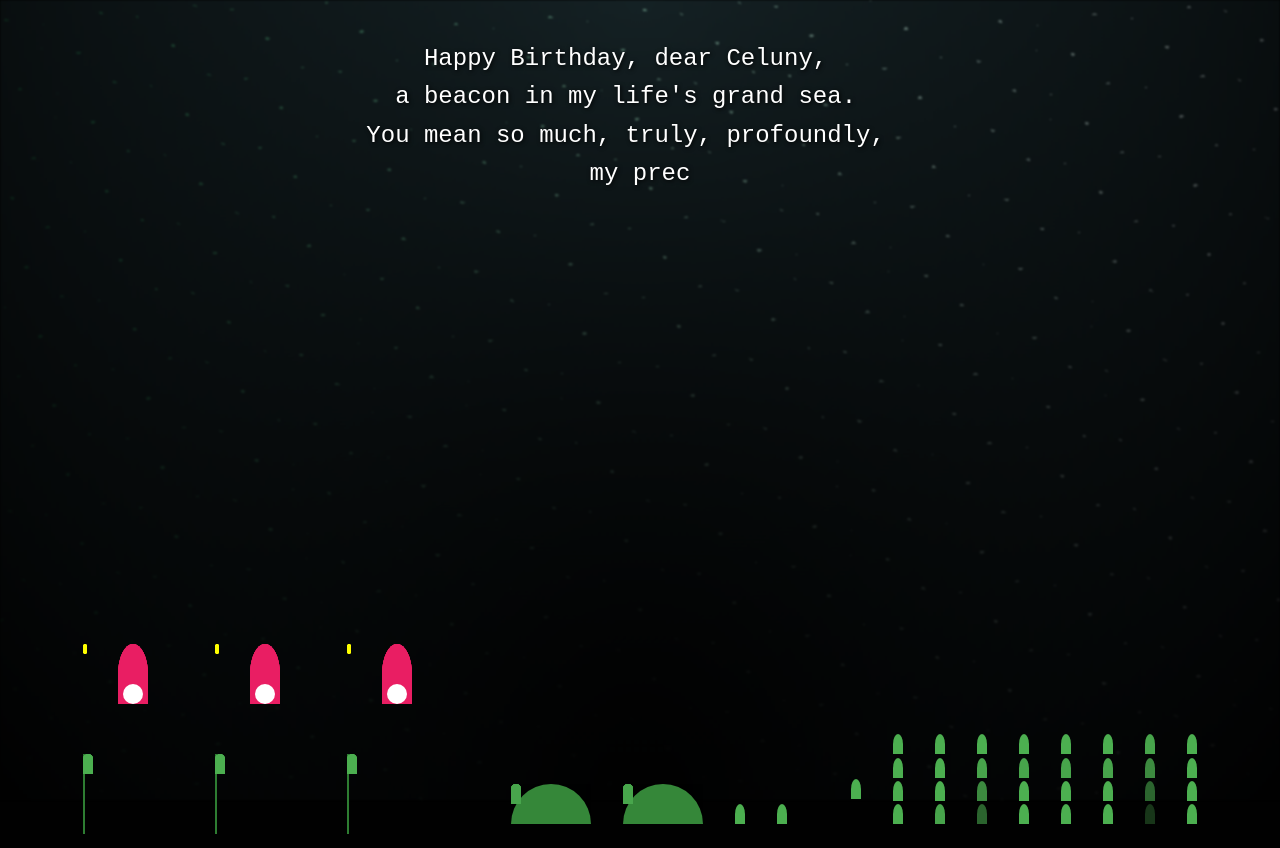
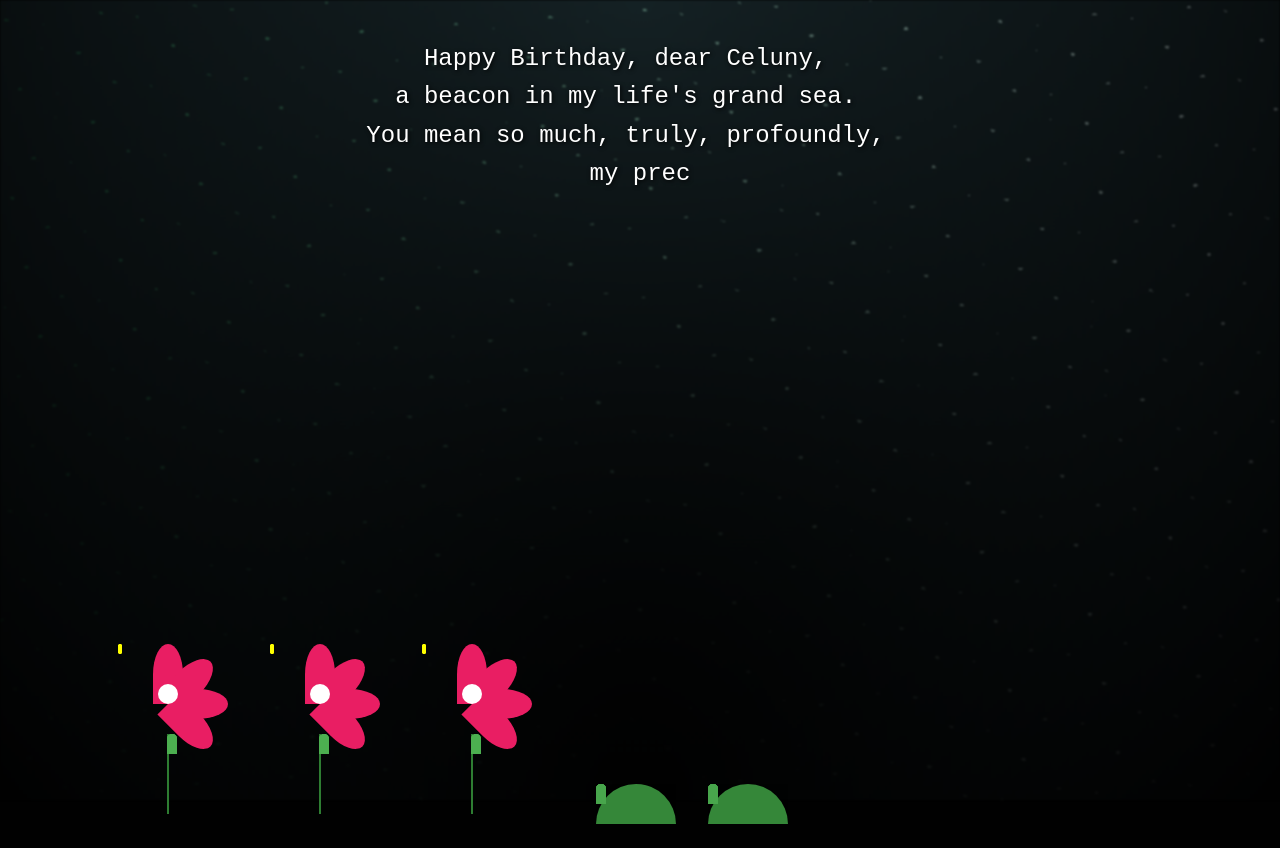
Before and after one commit to jojelll/dear-celunyy, a plain HTML site: page index.html in a window 1280 px wide. Drawn offline with Linux system fonts and the light colour scheme.

Commit message:
Update main.css

```diff
--- a/main.css
+++ b/main.css
@@ -1,16 +1,13 @@
-/* ===== Root Variables ===== */
 :root {
   --dark-color: #010101;
   --white: #ffffff;
   --leaf-green: #4caf50;
   --light-green: #8bc34a;
-  --flower-red: #f44336;
   --flower-pink: #e91e63;
   --stem: #2e7d32;
   --grass: #388e3c;
 }
 
-/* ===== Body and Layout ===== */
 body {
   display: flex;
   flex-direction: column;
@@ -25,7 +22,6 @@ body {
   text-align: center;
 }
 
-/* ===== Night Background ===== */
 .night {
   position: fixed;
   left: 50%;
@@ -37,14 +33,13 @@ body {
   background-image:
     radial-gradient(ellipse at top, transparent 0%, var(--dark-color)),
     radial-gradient(ellipse at bottom, var(--dark-color), rgba(145, 233, 255, 0.2)),
-    repeating-linear-gradient(220deg, rgb(0,0,0) 0px, rgb(0,0,0) 19px, transparent 19px, transparent 22px),
-    repeating-linear-gradient(189deg, rgb(0,0,0) 0px, rgb(0,0,0) 19px, transparent 19px, transparent 22px),
-    repeating-linear-gradient(148deg, rgb(0,0,0) 0px, rgb(0,0,0) 19px, transparent 19px, transparent 22px),
+    repeating-linear-gradient(220deg, #000 0px, #000 19px, transparent 19px, transparent 22px),
+    repeating-linear-gradient(189deg, #000 0px, #000 19px, transparent 19px, transparent 22px),
+    repeating-linear-gradient(148deg, #000 0px, #000 19px, transparent 19px, transparent 22px),
     linear-gradient(90deg, rgb(7, 107, 42), rgb(240, 240, 240));
   z-index: -1;
 }
 
-/* ===== Typewriter Text ===== */
 #typewriter-text {
   position: fixed;
   top: 5vh;
@@ -59,13 +54,12 @@ body {
   text-align: center;
 }
 
-/* ===== Flowers Container ===== */
 .flowers {
   display: flex;
   justify-content: center;
   align-items: flex-end;
+  flex-wrap: wrap;
   gap: 2rem;
-  flex-wrap: wrap;
   width: 100%;
   max-width: 1200px;
   margin: 0 auto;
@@ -73,14 +67,10 @@ body {
   z-index: 10;
 }
 
-/* ===== Individual Flower ===== */
 .flower {
   position: relative;
-  width: 100px;
+  width: 120px;
   height: 180px;
-  display: flex;
-  flex-direction: column;
-  align-items: center;
 }
 
 .flower__inner {
@@ -89,10 +79,12 @@ body {
   height: 100%;
 }
 
-/* ===== Flower Petals ===== */
 .flower__leafs {
-  position: relative;
-  width: 100%;
+  position: absolute;
+  top: 0;
+  left: 50%;
+  transform: translateX(-50%);
+  width: 100px;
   height: 100px;
 }
 
@@ -103,26 +95,26 @@ body {
   border-radius: 50% 50% 0 0;
   position: absolute;
   top: 0;
-  left: calc(50% - 15px);
+  left: 50%;
   transform-origin: bottom center;
-  animation: bloom 1s ease forwards;
 }
-.flower__leaf--1 { transform: rotate(0deg); }
-.flower__leaf--2 { transform: rotate(45deg); }
-.flower__leaf--3 { transform: rotate(90deg); }
-.flower__leaf--4 { transform: rotate(135deg); }
+
+.flower__leaf--1 { transform: translateX(-50%) rotate(0deg); }
+.flower__leaf--2 { transform: translateX(-50%) rotate(45deg); }
+.flower__leaf--3 { transform: translateX(-50%) rotate(90deg); }
+.flower__leaf--4 { transform: translateX(-50%) rotate(135deg); }
 
 .flower__white-circle {
   width: 20px;
   height: 20px;
-  background: var(--white);
+  background: white;
   border-radius: 50%;
   position: absolute;
   top: 40px;
-  left: calc(50% - 10px);
+  left: 50%;
+  transform: translateX(-50%);
 }
 
-/* ===== Flower Lights ===== */
 .flower__light {
   position: absolute;
   width: 4px;
@@ -133,13 +125,14 @@ body {
   animation: blink 2s infinite ease-in-out;
 }
 
-/* ===== Stem ===== */
 .flower__line {
-  position: relative;
+  position: absolute;
+  top: 90px;
+  left: 50%;
+  transform: translateX(-50%);
   width: 2px;
   height: 80px;
   background: var(--stem);
-  margin-top: 10px;
 }
 
 .flower__line__leaf {
@@ -150,7 +143,6 @@ body {
   position: absolute;
 }
 
-/* ===== Grass ===== */
 .flower__grass {
   position: relative;
   width: 80px;
@@ -176,38 +168,7 @@ body {
   pointer-events: none;
 }
 
-/* ===== Animations ===== */
-@keyframes bloom {
-  from { transform: scale(0.5); opacity: 0; }
-  to { transform: scale(1); opacity: 1; }
-}
-
 @keyframes blink {
   0%,100% { opacity: 0.6; }
   50% { opacity: 1; }
 }
-
-/* ===== Growth Animations (Optional) ===== */
-.grow-ans {
-  animation: grow 1s ease-out forwards;
-  opacity: 0;
-  animation-delay: var(--d);
-}
-
-@keyframes grow {
-  to { opacity: 1; }
-}
-
-.long-g, .flower__g-right, .flower__g-front, .flower__g-fr, .flower__g-long {
-  display: flex;
-  flex-direction: column;
-  align-items: center;
-  gap: 0.2rem;
-}
-
-.leaf {
-  width: 10px;
-  height: 20px;
-  background: var(--leaf-green);
-  border-radius: 50% 50% 0 0;
-}
```
